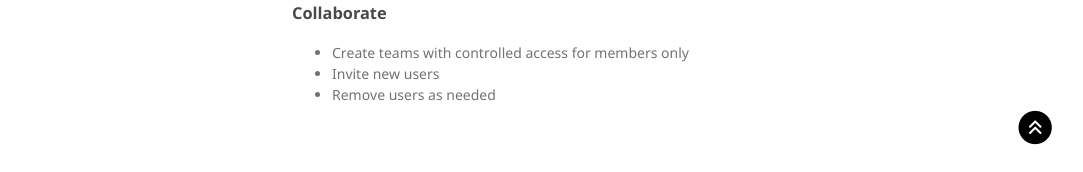
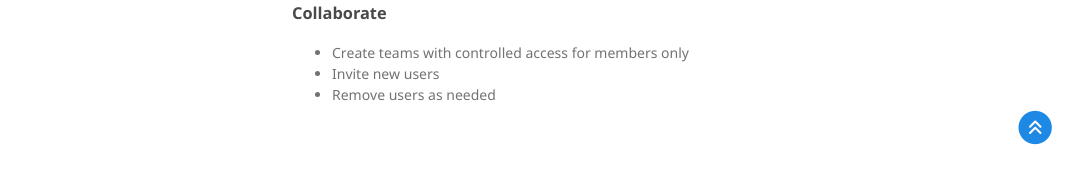
Before and after one commit to nanotoolkit/docs, a Jekyll site: the page built from index.md, in a window 1280 px wide and 992 px high. Shown: the part 817-989 px from the top of the window, without its empty margins (178-1261 px from the left). Built offline with Jekyll 4.4.1, drawn with Linux system fonts in a browser that asks for light colours; our own code applies the rules of GitHub Pages for plain Markdown files.

Commit message:
Change color of scroll-to-top button

```diff
--- a/_layouts/default.html
+++ b/_layouts/default.html
@@ -68,16 +68,37 @@
       <!-- SOURCE:      https://jun711.github.io/web/adding-scroll-to-top-button-to-a-website/-->
       <button class="fa" id="scroll-to-top" onclick="scrollToTop()">
         <span class="fa-stack fa-lg">
-          <i class="fa fa-circle fa-stack-2x"></i>
+          <i class="fa fa-circle fa-stack-2x" style="color:#1E88E5"></i>
           <i class="fa fa-angle-double-up fa-stack-1x fa-inverse up-arrow"></i>
         </span>
       </button>
+      <script src="/assets/js/scrollButton.js"></script>
 
-      <script>
-        function scrollToTop() {
-          window.scrollTo({ top: 0, behavior: 'smooth' });
-        }
-      </script>
+<!--      <script>-->
+
+
+<!--        function scrollToTop() {-->
+<!--          window.scrollTo({ top: 0, behavior: 'smooth' });-->
+<!--        }-->
+
+<!--        function toggleScrollUpButton() {-->
+<!--          let y = window.scrollY;-->
+<!--          let e = document.getElementById("scroll-to-top");-->
+<!--          if (y >= 200) {-->
+<!--            e.style.transform = "translateY(-30%)";-->
+<!--            e.style.opacity = 1;-->
+<!--          } else {-->
+<!--            e.style.opacity = 0;-->
+<!--            e.style.transform = "translateY(30%)";-->
+<!--          }-->
+<!--        }-->
+
+<!--        window.addEventListener("scroll", toggleScrollUpButton);-->
+
+<!--        let e = document.getElementById("scroll-to-top");-->
+<!--        e.addEventListener("click", scrollToTop, false);-->
+
+<!--      </script>-->
 
 <!--      <footer>-->
 <!--        {% if site.github.is_project_page %}-->
```
